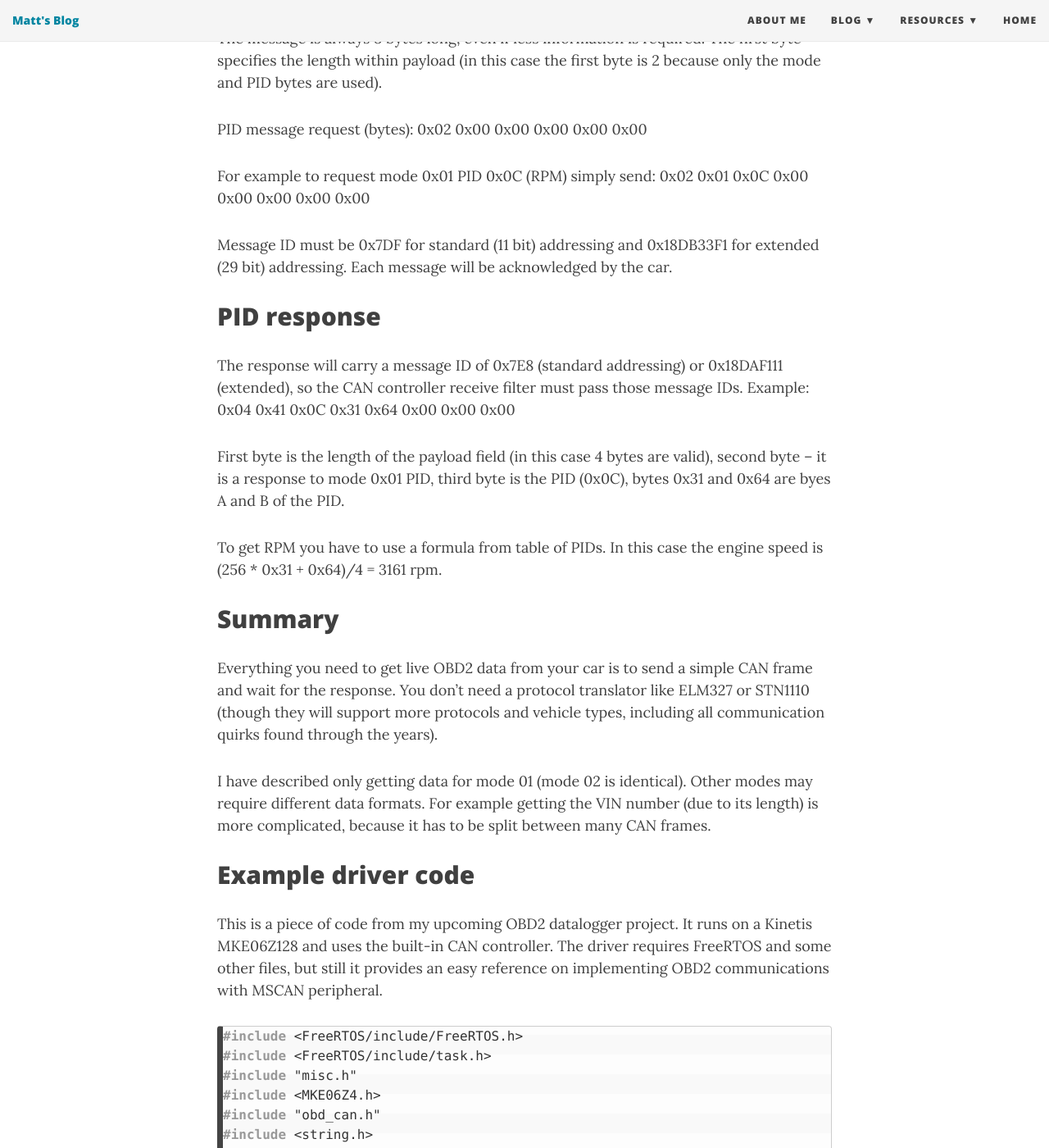
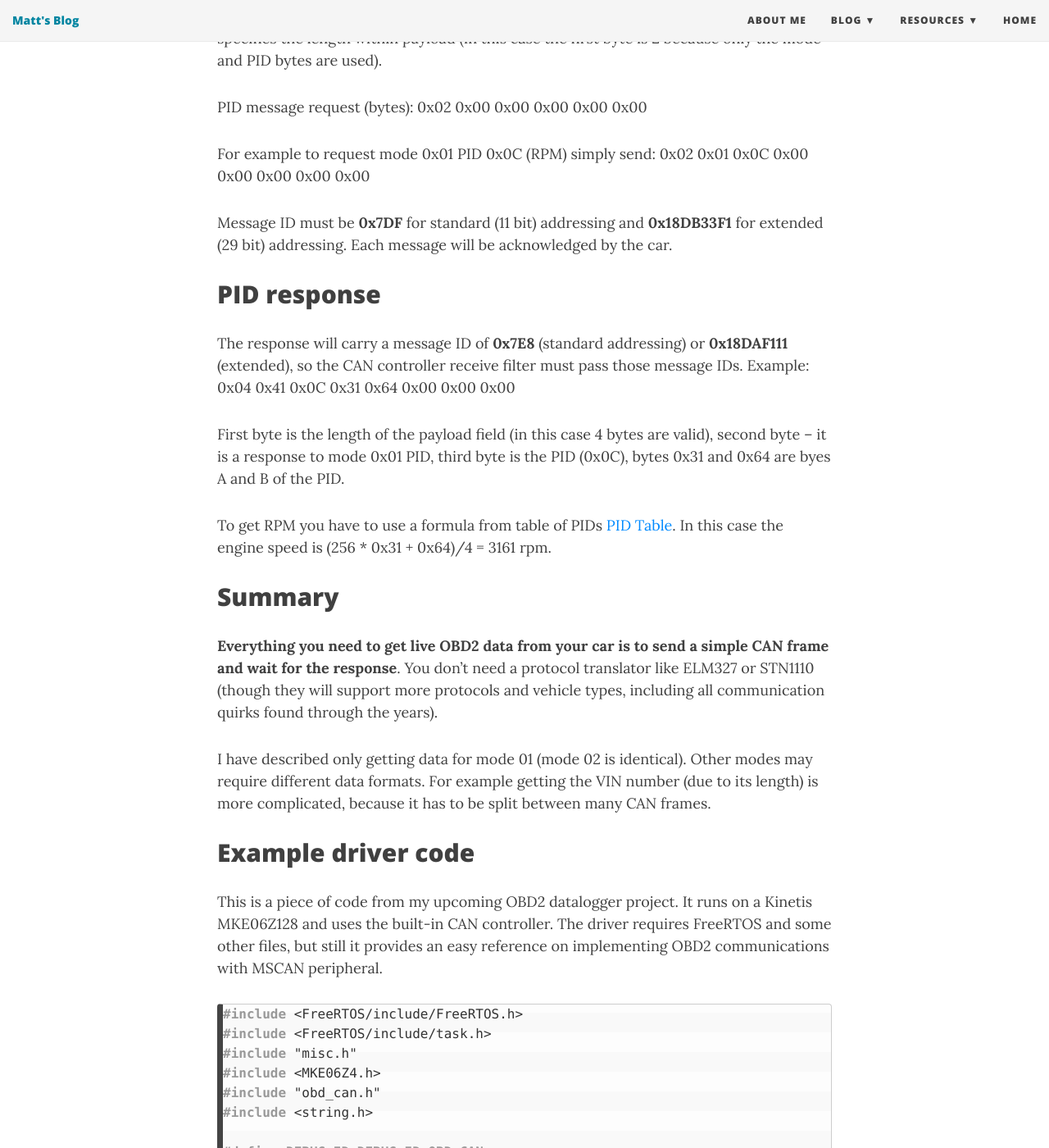
Before and after one commit to matt2005/matt2005.github.io, a Jekyll site: the page built from _posts/2019-12-27-repost---reading-obd2-data-without-elm327---part1.md, in a window 1280 px wide and 1400 px high, scrolled down 2559 px. Shown: the whole window at 82% size. Built offline with Jekyll 4.4.1, drawn with Linux system fonts in a browser that asks for light colours; nearby versions of some CDN libraries; some of the changed text lies outside the part shown.

Commit message:
updated formating

````diff
--- a/_posts/2019-12-27-repost---reading-obd2-data-without-elm327---part1.md
+++ b/_posts/2019-12-27-repost---reading-obd2-data-without-elm327---part1.md
@@ -34,7 +34,7 @@ There are several physical layer (think “the wires”) standards (CAN, K-Line,
 
 ## CAN bus
 
-CAN bus standard allows many devices to send and receive messages over a single (twisted) pair of wires. Each message has a message identifier (11 or 29 bit long), length field and up to 8 payload bytes (+some other flags that are not needed for OBD2). There is no notion of sender or receiver. The message ID is used to distinguish the source (or destination).
+CAN bus standard allows many devices to send and receive messages over a single (twisted) pair of wires. Each message has a **message identifier** (11 or 29 bit long), length field and **up to 8 payload bytes** (+some other flags that are not needed for OBD2). There is no notion of sender or receiver. The message ID is used to distinguish the source (or destination).
 
 Devices connected to a CAN bus must have a CAN transceiver (can be thought of similar to an RS-485 driver) and a CAN controller. The transceiver is always a separate chip. The controller may be integrated into a microcontroller or be a separate chip.
 
@@ -62,20 +62,20 @@ PID message request (bytes):
 For example to request mode 0x01 PID 0x0C (RPM) simply send:
 0x02 0x01 0x0C 0x00 0x00 0x00 0x00 0x00
 
-Message ID must be 0x7DF for standard (11 bit) addressing and 0x18DB33F1 for extended (29 bit) addressing. Each message will be acknowledged by the car.
+Message ID must be **0x7DF** for standard (11 bit) addressing and **0x18DB33F1** for extended (29 bit) addressing. Each message will be acknowledged by the car.
 
 ## PID response
 
-The response will carry a message ID of 0x7E8 (standard addressing) or 0x18DAF111 (extended), so the CAN controller receive filter must pass those message IDs. Example:
+The response will carry a message ID of **0x7E8** (standard addressing) or **0x18DAF111** (extended), so the CAN controller receive filter must pass those message IDs. Example:
 0x04 0x41 0x0C 0x31 0x64 0x00 0x00 0x00
 
 First byte is the length of the payload field (in this case 4 bytes are valid), second byte – it is a response to mode 0x01 PID, third byte is the PID (0x0C), bytes 0x31 and 0x64 are byes A and B of the PID.
 
-To get RPM you have to use a formula from table of PIDs. In this case the engine speed is (256 * 0x31 + 0x64)/4 = 3161 rpm.
+To get RPM you have to use a formula from table of PIDs [PID Table]. In this case the engine speed is (256 * 0x31 + 0x64)/4 = 3161 rpm.
 
 ## Summary
 
-Everything you need to get live OBD2 data from your car is to send a simple CAN frame and wait for the response. You don’t need a protocol translator like ELM327 or STN1110 (though they will support more protocols and vehicle types, including all communication quirks found through the years).
+**Everything you need to get live OBD2 data from your car is to send a simple CAN frame and wait for the response**. You don’t need a protocol translator like ELM327 or STN1110 (though they will support more protocols and vehicle types, including all communication quirks found through the years).
 
 I have described only getting data for mode 01 (mode 02 is identical). Other modes may require different data formats. For example getting the VIN number (due to its length) is more complicated, because it has to be split between many CAN frames.
 
@@ -376,3 +376,6 @@ void MSCAN_RX_IRQHandler(void) {
 	portYIELD_FROM_ISR(xHigherPriorityTaskWoken);
 }
 ```
+
+[Original Post]: https://m0agx.eu/2017/12/27/reading-obd2-data-without-elm327-part-1-can/
+[PID Table]: https://en.wikipedia.org/wiki/OBD-II_PIDs#Mode_01
````
Also changed, not shown: other parts of _posts/2019-12-27-repost---reading-obd2-data-without-elm327---part1.md (+2 -2 lines), _posts/2019-12-28-repost---reading-obd2-data-without-elm327---part2.md (+28 -24 lines).
